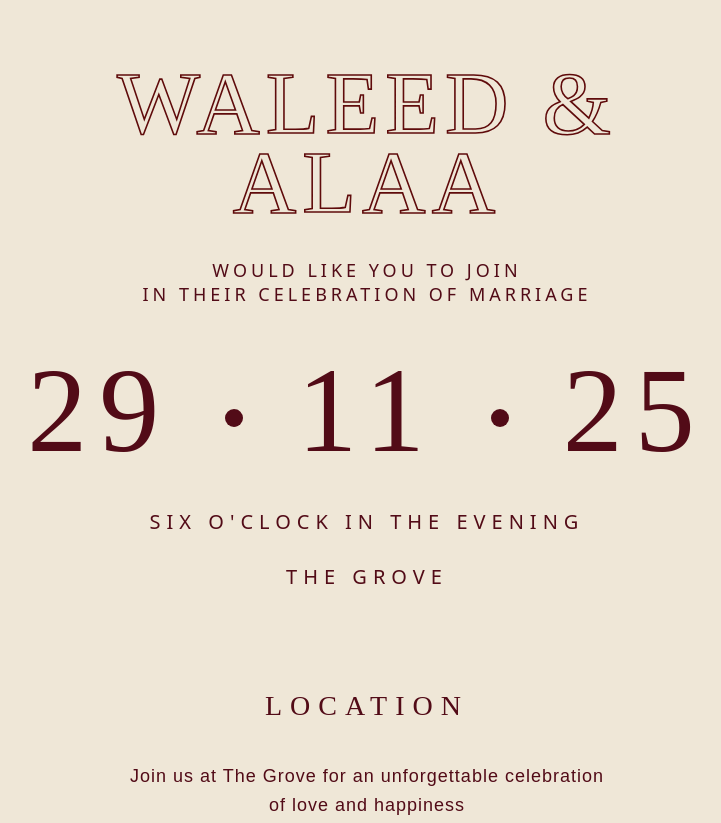
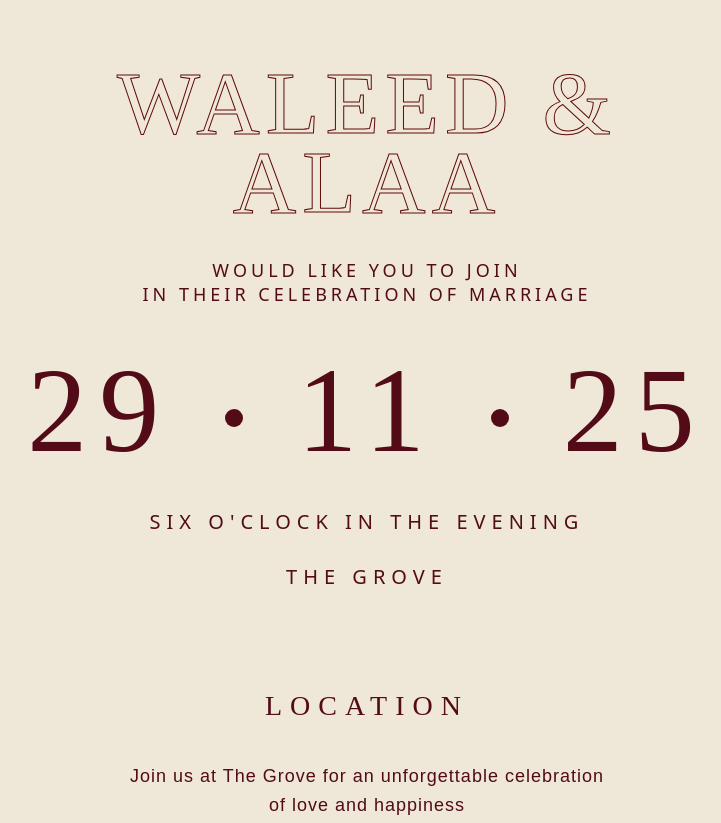
Before and after one commit to EmanAhmedd/Waleed-Alaa, a plain HTML site: page index.html in a window 1280 px wide. Shown: the top 823 px of the page, without its empty margins (273-994 px from the left). Drawn offline with Linux system fonts and the light colour scheme; a web font is replaced by a local one.

Commit message:
changess

```diff
--- a/index.html
+++ b/index.html
@@ -18,6 +18,7 @@
   src: url('https://cdn.jsdelivr.net/npm/@fontsource/cinzel-decorative@4.5.0/files/cinzel-decorative-latin-400-normal.woff2') format('woff2');
   font-weight: 400;
   font-display: swap;
+  unicode-range: U+0000-00FF; /* عشان يحمل أسرع */
 }
 
 @font-face {
@@ -25,8 +26,8 @@
   src: url('https://cdn.jsdelivr.net/npm/@fontsource/cinzel-decorative@4.5.0/files/cinzel-decorative-latin-700-normal.woff2') format('woff2');
   font-weight: 700;
   font-display: swap;
+  unicode-range: U+0000-00FF;
 }
-
 /* Playfair Display */
 @font-face {
   font-family: 'Playfair Display';
@@ -97,16 +98,17 @@
 
     /* mfargha */
 
-    .names{
-      font-family:"Cinzel Decorative", serif;
-      font-size:88px;
-      letter-spacing:6px;
-      line-height:0.9;
-      color:transparent;
-      -webkit-text-stroke:1.6px var(--dark);
-      margin-bottom:1.4rem;
-       font-display: swap;
-    }
+.names{
+  font-family:"Cinzel Decorative", serif;
+  font-size: clamp(48px, 12vw, 88px); /* يتغير حسب حجم الشاشة */
+  letter-spacing: clamp(2px, 1vw, 6px);
+  line-height: 0.9;
+  color: var(--dark); /* بدل transparent */
+  -webkit-text-fill-color: transparent; /* ده الصح لـ Safari */
+  -webkit-text-stroke: 1px var(--dark); /* خففنا الـ stroke */
+  margin-bottom: 1.4rem;
+  font-display: swap;
+}
 
     /* msh mfargha */
     /* .names {
```
